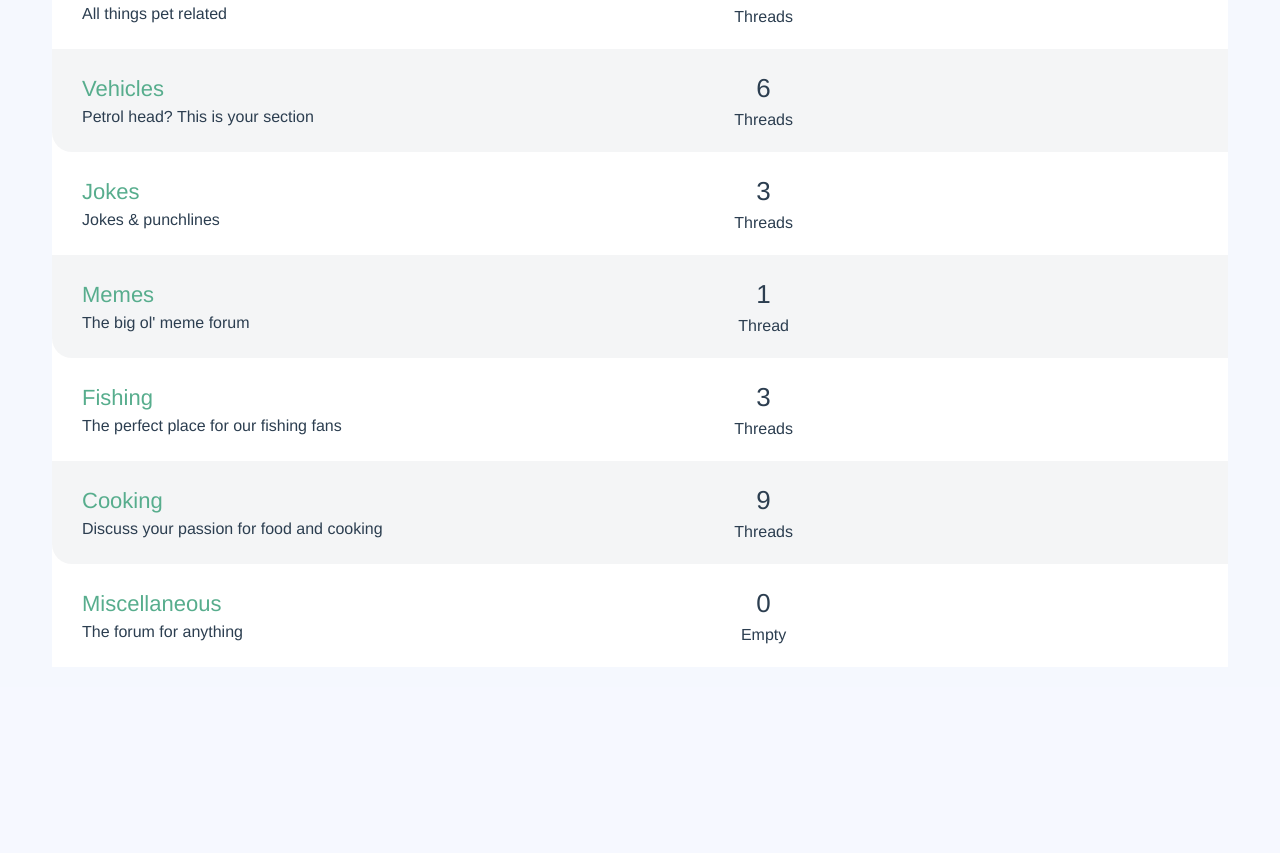
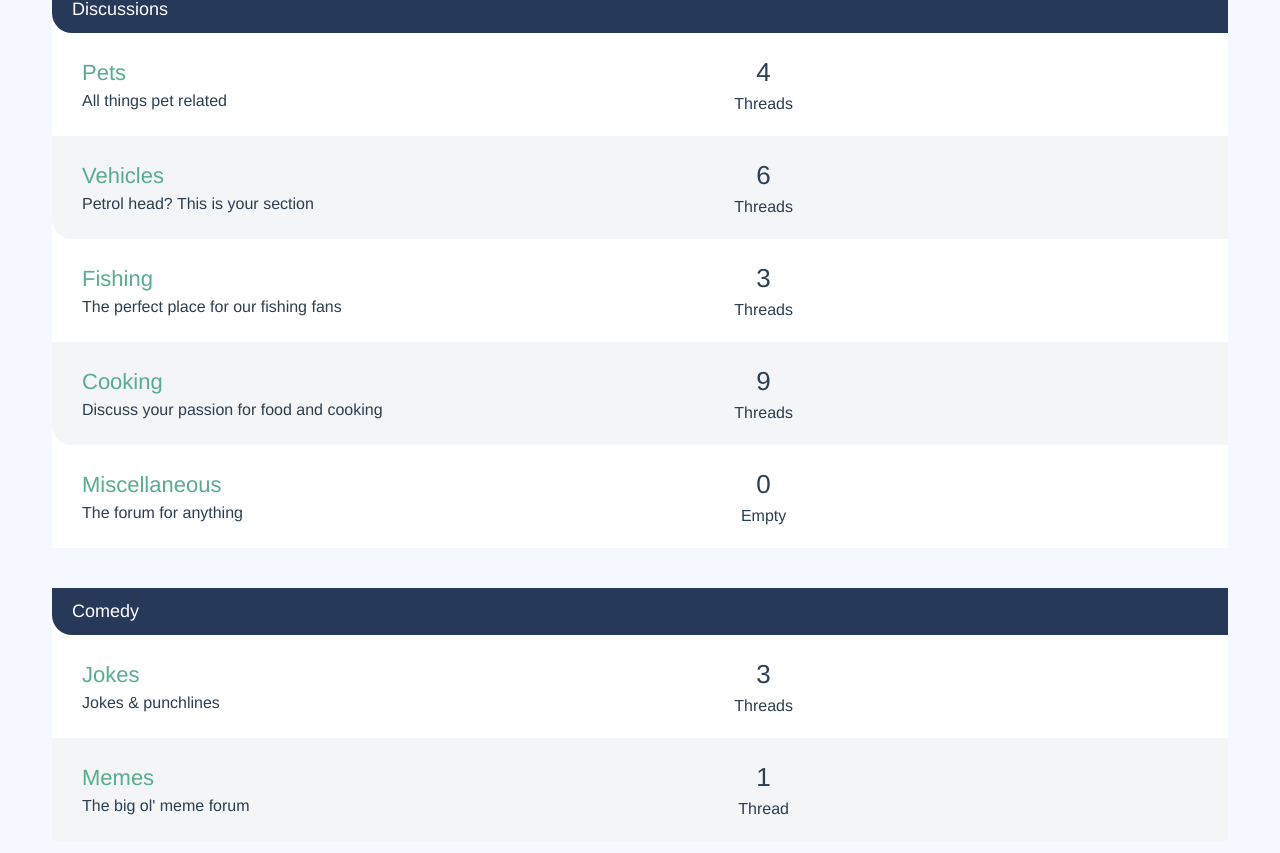
Before and after one commit to philreynolds/vueschool-masterclass, a Vue app: page / in a window 1280 px wide. Shown: the part 445-1298 px from the top of the page. Before the commit the page ends 1132 px from the top, so only its background shows below. Built offline with nearby package versions, Linux system fonts and the light colour scheme.

Commit message:
Lesson 29 - Phil's working solution

```diff
--- /dev/null
+++ b/src/components/CategoryList.vue
@@ -0,0 +1,51 @@
+<template>
+  <div class="col-full"
+       v-for="category in categories"
+       :key="category.id"
+  >
+    <div class="forum-list">
+
+      <h2 class="list-title">
+        <router-link :to="{
+                            name: 'Category',
+                            params: {
+                              id: category.id,
+                            }
+                          }"
+        >
+          {{ category.name }}
+        </router-link>
+      </h2>
+      <forum-list :forums="forumsForCategory(category.id)"/>
+    </div>
+  </div>
+</template>
+
+<script>
+
+import sourceData from '@/data.json'
+import forumList from '@/components/ForumList'
+
+export default {
+  name: 'CategoryList',
+  components: {
+    forumList
+  },
+  props: {
+    categories: {
+      required: true,
+      type: Array
+    }
+  },
+  methods: {
+    forumsForCategory (categoryId) {
+      return sourceData.forums.filter(f => f.categoryId === categoryId)
+    }
+  }
+}
+
+</script>
+
+<style scoped>
+
+</style>
--- a/src/components/ForumList.vue
+++ b/src/components/ForumList.vue
@@ -1,10 +1,4 @@
 <template>
-  <div class="col-full">
-    <div class="forum-list">
-
-      <h2 class="list-title">
-        <a href="#">Forums</a>
-      </h2>
 
   <div class="forum-listing" v-for="forum in forums" :key="forum.id">
     <div class="forum-details">
@@ -31,13 +25,11 @@
     <div class="last-thread"></div>
   </div>
 
-    </div>
-  </div>
 </template>
 
 <script>
 export default {
-  name: 'forumList',
+  name: 'ForumList',
   props: {
     forums: {
       required: true,
@@ -60,7 +52,6 @@
       }
     }
   }
-
 }
 </script>
 
--- /dev/null
+++ b/src/components/pages/Category.vue
@@ -0,0 +1,45 @@
+<template>
+  <div class="col-full">
+    <div class="forum-list">
+      <h2 class="list-title">{{ category.name }}</h2>
+      <forum-list
+        :forums="forumsForCategory (id)"
+        :categoryName="category.name"
+      />
+    </div>
+  </div>
+</template>
+
+<script>
+
+import sourceData from '@/data.json'
+import forumList from '@/components/ForumList'
+
+export default {
+  name: 'Category',
+  components: {
+    forumList
+  },
+  props: {
+    id: {
+      required: true,
+      type: String
+    }
+  },
+  methods: {
+    forumsForCategory (id) {
+      return sourceData.forums.filter(f => f.categoryId === this.id)
+    }
+  },
+  computed: {
+    category () {
+      return sourceData.categories.find(c => c.id === this.id)
+    }
+  }
+}
+
+</script>
+
+<style scoped>
+
+</style>
--- a/src/components/pages/Forum.vue
+++ b/src/components/pages/Forum.vue
@@ -43,5 +43,7 @@
 </script>
 
 <style scoped>
-
+.forum-details {
+  text-align: left;
+}
 </style>
--- a/src/components/pages/Home.vue
+++ b/src/components/pages/Home.vue
@@ -1,23 +1,23 @@
 <template>
 
   <h1>Welcome to the Forum!</h1>
-  <forum-list :forums="forums"/>
+  <category-list :categories="categories"/>
 
 </template>
 
 <script>
 
 import sourceData from '@/data.json'
-import forumList from '@/components/ForumList'
+import categoryList from '@/components/CategoryList'
 
 export default {
   name: 'PageHome',
   components: {
-    forumList
+    categoryList
   },
   data () {
     return {
-      forums: sourceData.forums
+      categories: sourceData.categories
     }
   }
 }
--- a/src/router/index.js
+++ b/src/router/index.js
@@ -2,6 +2,8 @@
 import Forum from '@/components/pages/Forum'
 import ThreadShow from '@/components/pages/ThreadShow'
 import NotFound from '@/components/pages/NotFound'
+import Category from '@/components/pages/Category'
+import CategoryList from '@/components/CategoryList'
 import sourceData from '@/data.json'
 
 import { createRouter, createWebHistory } from 'vue-router'
@@ -11,6 +13,12 @@
     path: '/',
     name: 'Home',
     component: Home
+  },
+  {
+    path: '/category/:id',
+    name: 'Category',
+    component: Category,
+    props: true
   },
   {
     path: '/forum/:id',
```
Lines whose indentation alone changed are shown as unchanged.
